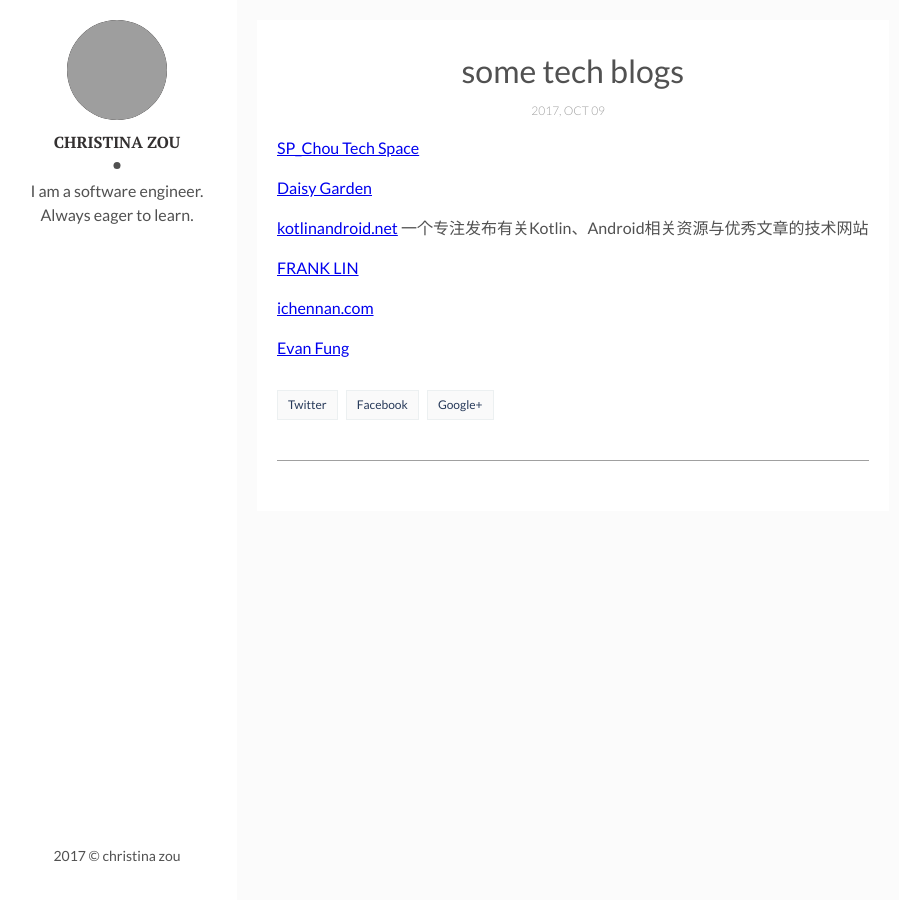
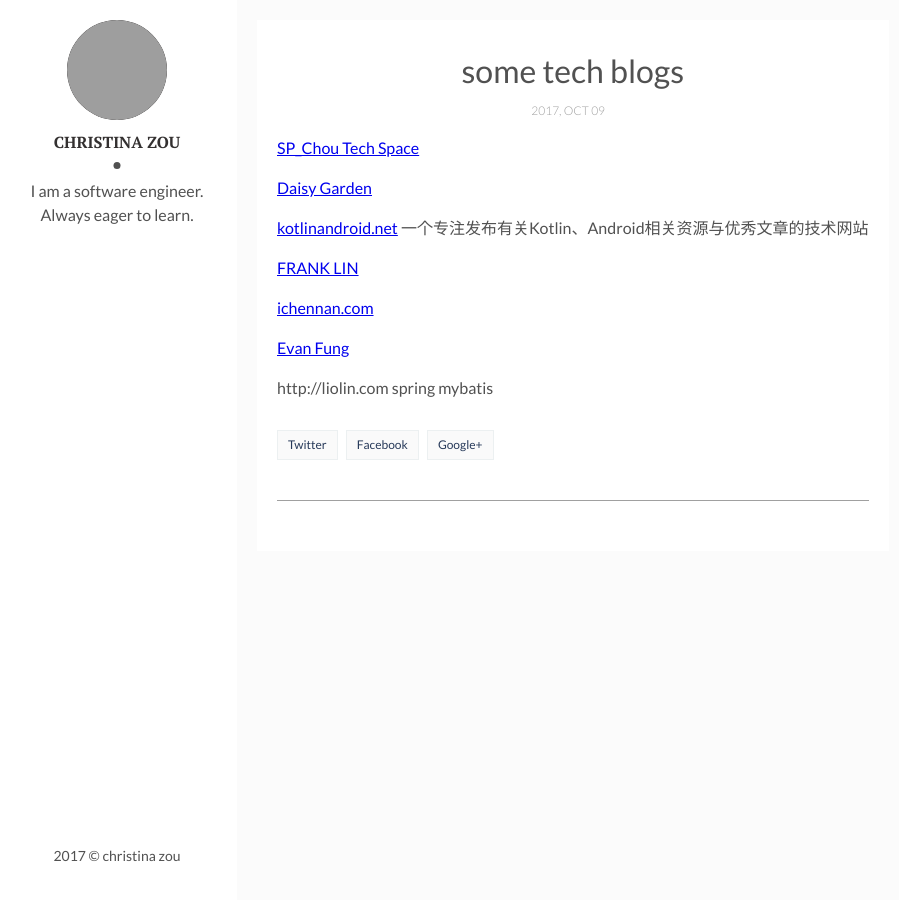
Before and after one commit to christinazou/christinazou.github.io, a Jekyll site: the page built from _posts/2017-10-09-some-tech-blogs.markdown, in a window 1280 px wide. Shown: the whole page, without its empty margins (3-902 px from the left). Built offline with Jekyll 4.4.1, drawn with Linux system fonts in a browser that asks for light colours; grey boxes are pictures that could not be loaded.

Commit message:
no message

```diff
--- a/_posts/2017-10-08-Design-pattern-note-1.markdown
+++ b/_posts/2017-10-08-Design-pattern-note-1.markdown
@@ -1,6 +1,6 @@
 ---
 layout: post
-title: Design Pattern note
+title: Design Pattern Note
 date: 2017-10-08 12:30:10 -0700
 description: a note for Design Pattern. I found several reading materials on the internet and a course on Coursera. Here is what I learned. # Add post description (optional)
 tags: [Design Pattern]
--- a/_posts/2017-10-09-some-tech-blogs.markdown
+++ b/_posts/2017-10-09-some-tech-blogs.markdown
@@ -17,3 +17,5 @@ tags: []
 [ichennan.com](http://ichennan.com/pages/about.html)
 
 [Evan Fung](http://evanfungv.com)
+
+http://liolin.com spring mybatis
--- /dev/null
+++ b/google87d3c345d5c49f99.html
@@ -0,0 +1 @@
+google-site-verification: google87d3c345d5c49f99.html
```
